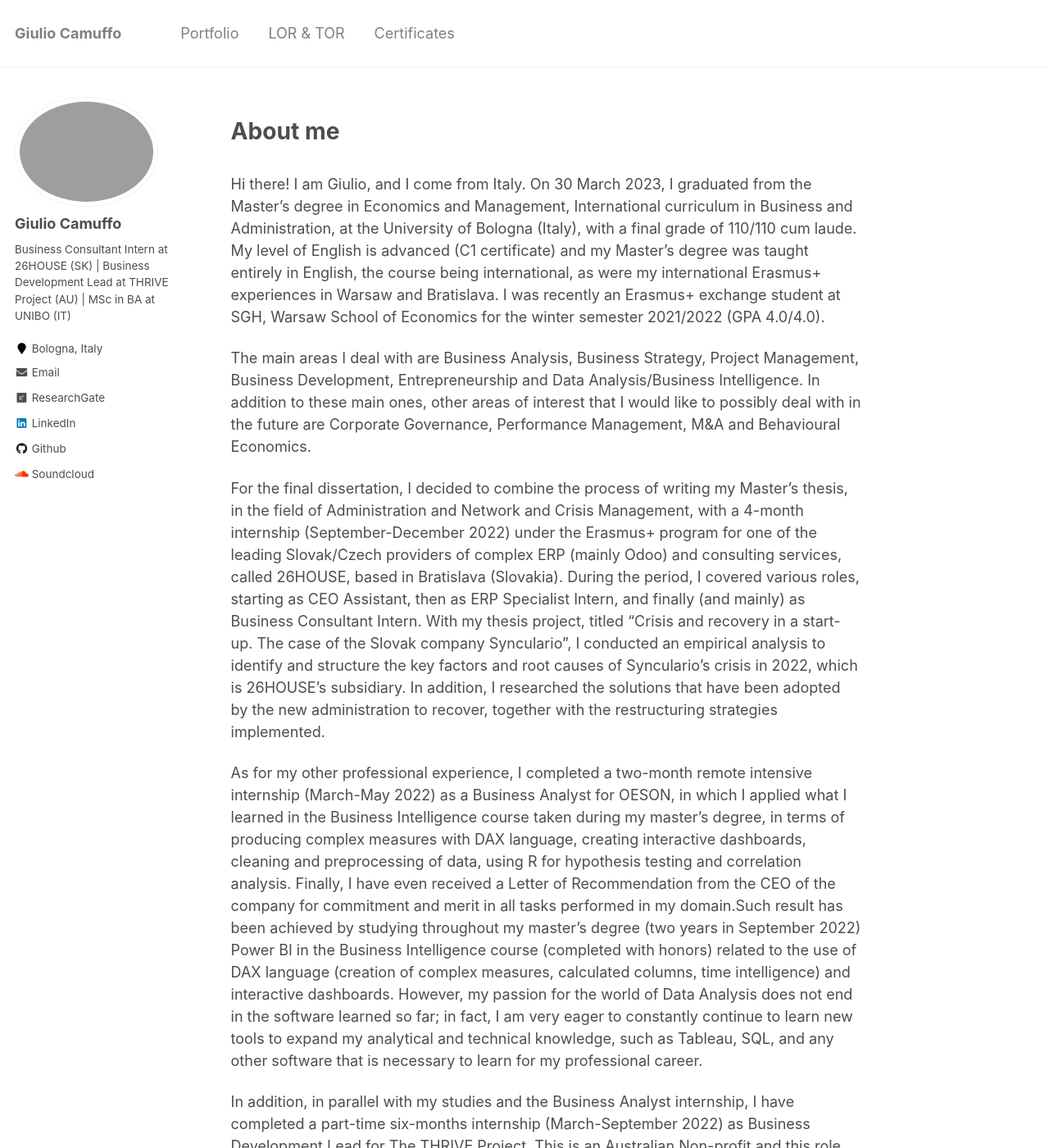
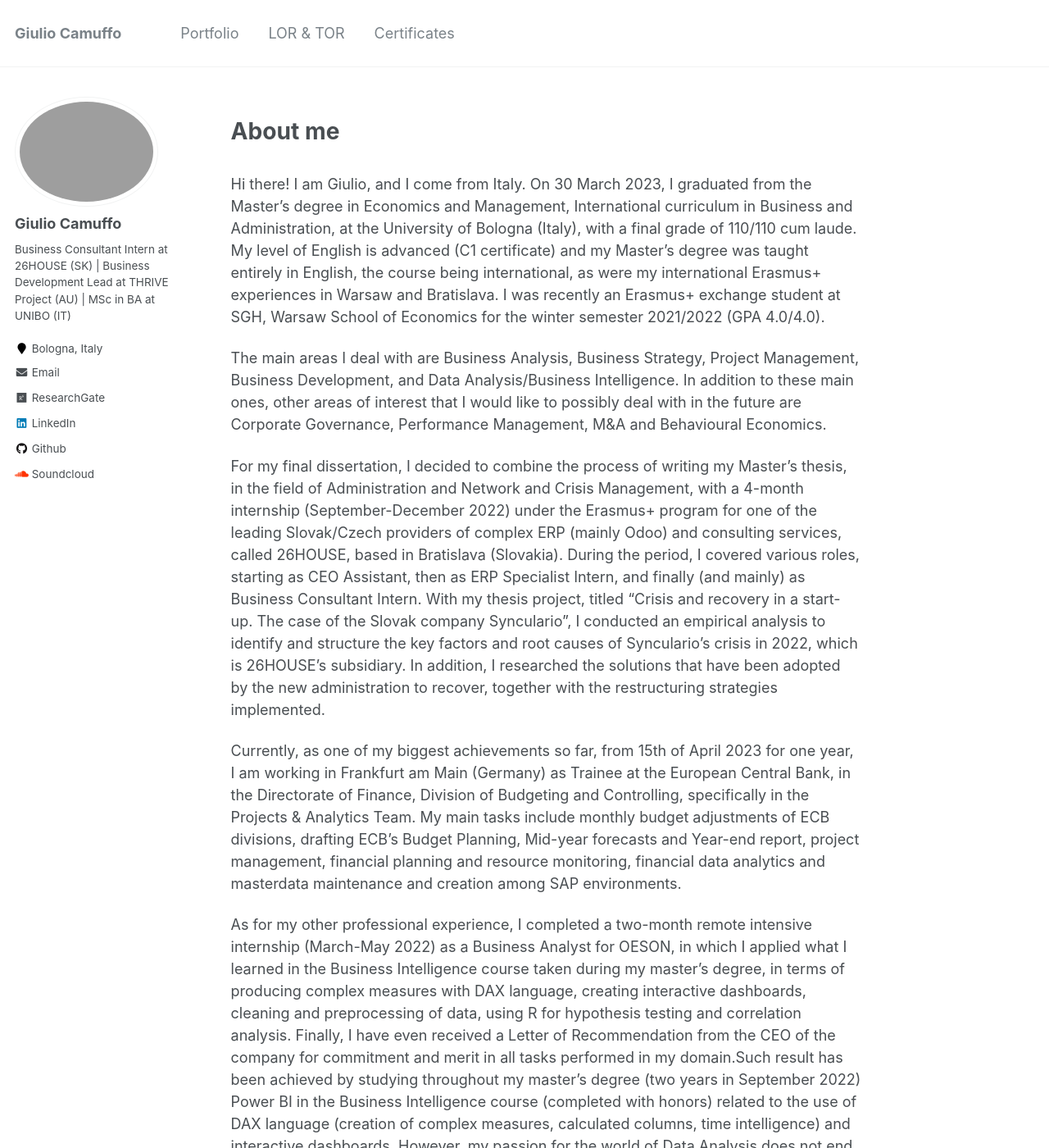
Before and after one commit to giulio-camuffo/giulio-camuffo.github.io, a Jekyll site: the page built from _pages/about.md, in a window 1280 px wide and 1400 px high. Shown: the whole window at 82% size. Built offline with Jekyll 4.4.1, drawn with Linux system fonts in a browser that asks for light colours; nearby versions of some CDN libraries.

Commit message:
Update about.md

```diff
--- a/_pages/about.md
+++ b/_pages/about.md
@@ -10,10 +10,12 @@ redirect_from:
 
 Hi there! I am Giulio, and I come from Italy. On 30 March 2023, I graduated from the Master's degree in Economics and Management, International curriculum in Business and Administration, at the University of Bologna (Italy), with a final grade of 110/110 cum laude. My level of English is advanced (C1 certificate) and my Master's degree was taught entirely in English, the course being international, as were my international Erasmus+ experiences in Warsaw and Bratislava. I was recently an Erasmus+ exchange student at SGH, Warsaw School of Economics for the winter semester 2021/2022 (GPA 4.0/4.0).
 
-The main areas I deal with are Business Analysis, Business Strategy, Project Management, Business Development, Entrepreneurship and Data Analysis/Business Intelligence.
+The main areas I deal with are Business Analysis, Business Strategy, Project Management, Business Development, and Data Analysis/Business Intelligence.
 In addition to these main ones, other areas of interest that I would like to possibly deal with in the future are Corporate Governance, Performance Management, M&A and Behavioural Economics.
 
-For the final dissertation, I decided to combine the process of writing my Master's thesis, in the field of Administration and Network and Crisis Management, with a 4-month internship (September-December 2022) under the Erasmus+ program for one of the leading Slovak/Czech providers of complex ERP (mainly Odoo) and consulting services, called 26HOUSE, based in Bratislava (Slovakia). During the period, I covered various roles, starting as CEO Assistant, then as ERP Specialist Intern, and finally (and mainly) as Business Consultant Intern. With my thesis project, titled "Crisis and recovery in a start-up. The case of the Slovak company Synculario", I conducted an empirical analysis to identify and structure the key factors and root causes of Synculario's crisis in 2022, which is 26HOUSE's subsidiary. In addition, I researched the solutions that have been adopted by the new administration to recover, together with the restructuring strategies implemented.
+For my final dissertation, I decided to combine the process of writing my Master's thesis, in the field of Administration and Network and Crisis Management, with a 4-month internship (September-December 2022) under the Erasmus+ program for one of the leading Slovak/Czech providers of complex ERP (mainly Odoo) and consulting services, called 26HOUSE, based in Bratislava (Slovakia). During the period, I covered various roles, starting as CEO Assistant, then as ERP Specialist Intern, and finally (and mainly) as Business Consultant Intern. With my thesis project, titled "Crisis and recovery in a start-up. The case of the Slovak company Synculario", I conducted an empirical analysis to identify and structure the key factors and root causes of Synculario's crisis in 2022, which is 26HOUSE's subsidiary. In addition, I researched the solutions that have been adopted by the new administration to recover, together with the restructuring strategies implemented.
+
+Currently, as one of my biggest achievements so far, from 15th of April 2023 for one year, I am working in Frankfurt am Main (Germany) as Trainee at the European Central Bank, in the Directorate of Finance, Division of Budgeting and Controlling, specifically in the Projects & Analytics Team. My main tasks include monthly budget adjustments of ECB divisions, drafting ECB's Budget Planning, Mid-year forecasts and Year-end report, project management, financial planning and resource monitoring, financial data analytics and masterdata maintenance and creation among SAP environments.
 
 As for my other professional experience, I completed a two-month remote intensive internship (March-May 2022) as a Business Analyst for OESON, in which I applied what I learned in the Business Intelligence course taken during my master's degree, in terms of producing
                           complex measures with DAX language, creating interactive dashboards, cleaning and preprocessing of data, using R for hypothesis testing and correlation analysis. Finally, I have even received a Letter of
```
